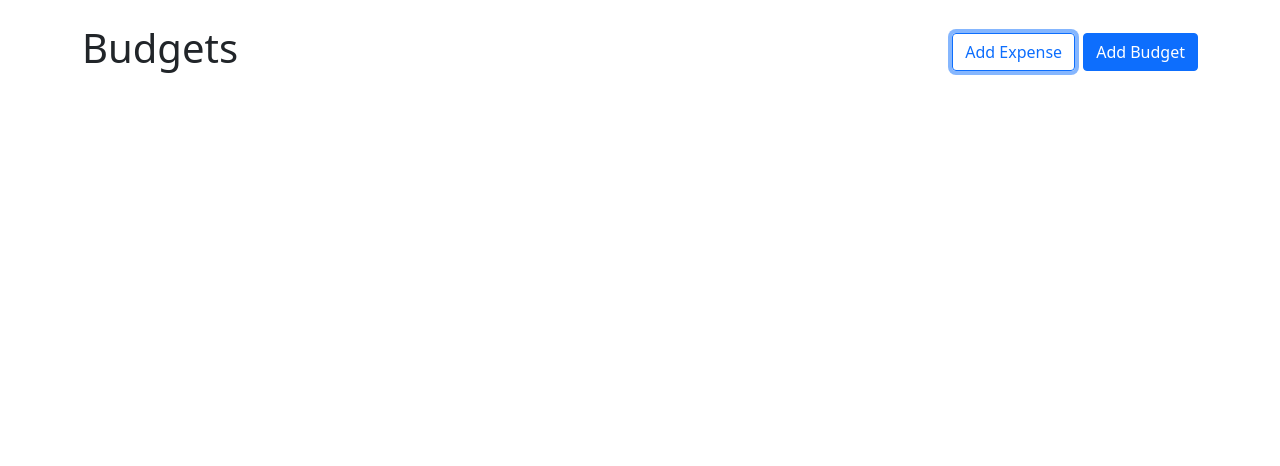
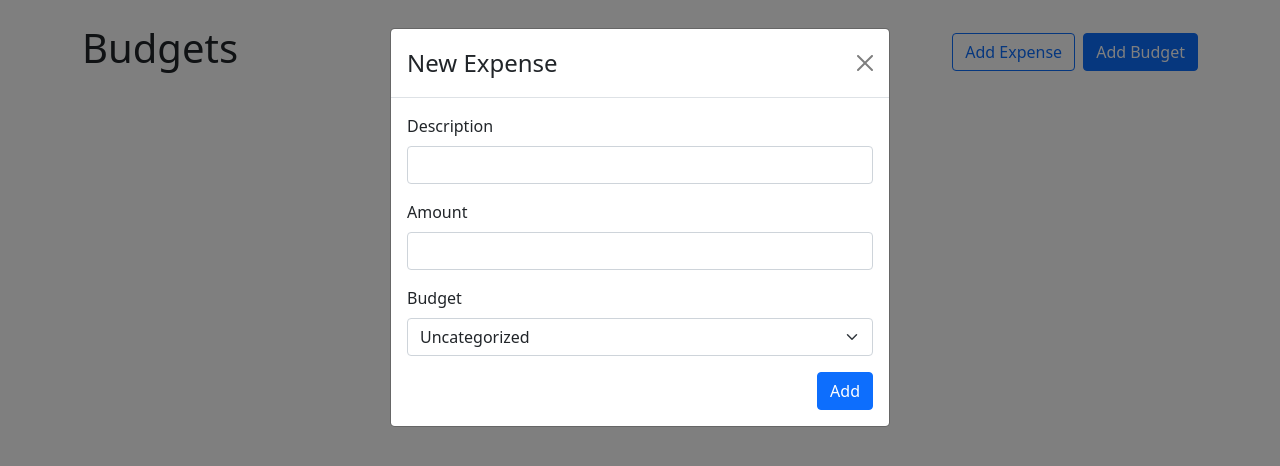
Before and after one commit to zulkufdemirhan/react-budget-app, a React (Vite) app: page / in a window 1280 px wide. Both pictures are taken after a click on the button "Add Expense". Shown: the top 466 px of the page. Built offline with nearby package versions, Linux system fonts and the light colour scheme.

Commit message:
add expense component, function created

```diff
--- a/src/App.jsx
+++ b/src/App.jsx
@@ -2,18 +2,27 @@ import Container from "react-bootstrap/Container"
 import { Button, Stack } from "react-bootstrap"
 import BudgetCard from "./components/BudgetCard"
 import AddBudgetModal from "./components/AddBudgetModal"
+import AddExpenseModal from "./components/AddExpenseModal"
 import { useState } from "react"
 import { useBudgets } from "./contexts/BudgetsContext"
 
 function App() {
   const [showAddBudgetModal, setShowAddButgetModal] = useState(false)
+  const [showAddExpenseModal, setShowAddExpenseModal] = useState(false)
+  const [addExpenseModalBudgetId, setAddExpenseModalBudgetId] = useState()
   const { budgets, getBudgetExpenses } = useBudgets()
+
+  function openAddExpenseModal(budgetId) {
+    setShowAddExpenseModal(true)
+    setAddExpenseModalBudgetId(budgetId)
+  }
+
   return (
     <>
       <Container className="my-4">
         <Stack direction="horizontal" gap="2" className="mb-4">
           <h1 className="me-auto">Budgets</h1>
-          <Button variant="outline-primary">Add Expense</Button>
+          <Button variant="outline-primary" onClick={openAddExpenseModal}>Add Expense</Button>
           <Button variant="primary" onClick={() => setShowAddButgetModal(true)}>Add Budget</Button>
         </Stack>
         <div
@@ -31,16 +40,25 @@ function App() {
             )
             return (
               <BudgetCard
-              key={budget.id}
-              name={budget.name}
-              amount={amount}
-              max={budget.max}
-            />
+                key={budget.id}
+                name={budget.name}
+                amount={amount}
+                max={budget.max}
+                onAddExpenseClick={() => openAddExpenseModal(budget.id)}
+              />
             )
           })}
         </div>
       </Container>
-      <AddBudgetModal show={showAddBudgetModal} handleClose={() => setShowAddButgetModal(false)}/>
+      <AddBudgetModal
+        show={showAddBudgetModal}
+        handleClose={() => setShowAddButgetModal(false)}
+      />
+      <AddExpenseModal
+        show={showAddExpenseModal}
+        defaultBudgetId={addExpenseModalBudgetId}
+        handleClose={() => setShowAddExpenseModal(false)}
+      />
     </>
   )
 }
--- /dev/null
+++ b/src/components/AddExpenseModal.jsx
@@ -0,0 +1,64 @@
+import { Modal, Form, Button } from "react-bootstrap";
+import { useRef } from "react";
+import { UNCATEGORIZED_BUDGET_ID, useBudgets } from "../contexts/BudgetsContext";
+
+export default function AddExpenseModal({ show, handleClose, defaultBudgetId }) {
+  const descriptionRef = useRef()
+  const amountRef = useRef()
+  const budgetIdRef = useRef()
+  const { addExpense, budgets } = useBudgets()
+
+  function handleSubmit(e) {
+    e.preventDefault()
+    addExpense({
+      descriptionRef: descriptionRef.current.value,
+      amount: parseFloat(amountRef.current.value),
+      budgetId: budgetIdRef.current.value,
+    })
+    handleClose()
+  }
+
+  return (
+    <Modal show={show} onHide={handleClose}>
+      <Form onSubmit={handleSubmit}>
+        <Modal.Header closeButton>
+          <Modal.Title>New Expense</Modal.Title>
+        </Modal.Header>
+        <Modal.Body>
+          <Form.Group className="mb-3" controlId="description">
+            <Form.Label>Description</Form.Label>
+            <Form.Control
+              ref={descriptionRef}
+              type="text"
+              required
+            />
+          </Form.Group>
+          <Form.Group className="mb-3" controlId="amount">
+            <Form.Label>Amount</Form.Label>
+            <Form.Control
+              ref={amountRef}
+              type="number"
+              required
+              min={0}
+              step={0.01}
+            />
+          </Form.Group>
+          <Form.Group className="mb-3" controlId="budgetId">
+            <Form.Label>Budget</Form.Label>
+            <Form.Select defaultValue={defaultBudgetId} ref={budgetIdRef}>
+              <option id={UNCATEGORIZED_BUDGET_ID}>Uncategorized</option>
+              {budgets.map(budget => (
+                <option key={budget.id} value={budget.id}>
+                  {budget.name}
+                </option>
+              ))}
+            </Form.Select>
+          </Form.Group>
+          <div className="d-flex justify-content-end">
+            <Button variant="primary" type="submit">Add</Button>
+          </div>
+        </Modal.Body>
+      </Form>
+    </Modal>
+  )
+}
--- a/src/components/BudgetCard.jsx
+++ b/src/components/BudgetCard.jsx
@@ -1,7 +1,7 @@
 import { Card, ProgressBar, Button, Stack } from "react-bootstrap"
 import { currencyFormatter } from "../utils"
 
-export default function BudgetCard({ name, amount, max, gray }) {
+export default function BudgetCard({ name, amount, max, gray, onAddExpenseClick }) {
 
   const classNames = []
 
@@ -30,7 +30,7 @@ export default function BudgetCard({ name, amount, max, gray }) {
           max={max}
           now={amount} />
         <Stack direction="horizontal" gap="2" className="mt-4">
-          <Button variant="outline-primary" className="ms-auto">Add Expense</Button>
+          <Button variant="outline-primary" className="ms-auto" onClick={onAddExpenseClick}>Add Expense</Button>
           <Button variant="outline-secondary">View Expenses</Button>
         </Stack>
       </Card.Body>
--- a/src/contexts/BudgetsContext.jsx
+++ b/src/contexts/BudgetsContext.jsx
@@ -3,6 +3,8 @@ import { v4 as uuidV4 } from "uuid"
 import useLocalStorage from "../hooks/useLocalStorage"
 
 const BudgetsContext = React.createContext()
+
+export const UNCATEGORIZED_BUDGET_ID = "Uncategorized"
 
 export function useBudgets() {
   return useContext(BudgetsContext)
```
